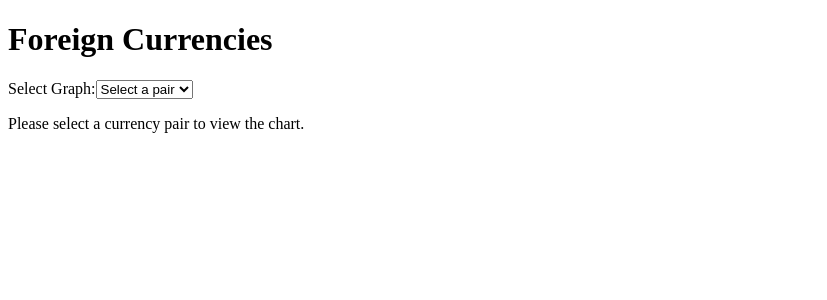
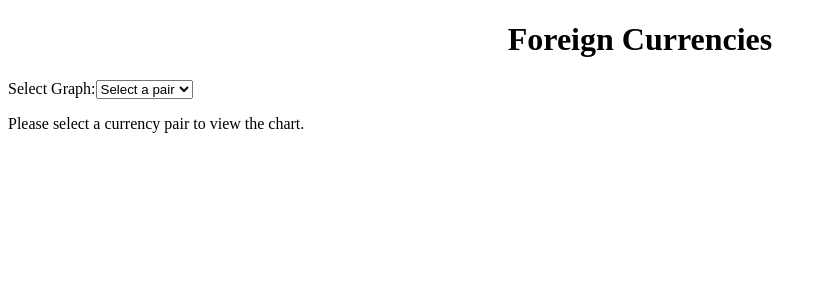
Before and after one commit to qmbartholomew/DA-Group2-Project3, an Angular app in the folder Project-3/frontend/Project-3/: page / in a window 1280 px wide. Shown: the top 300 px of the page, without its empty margins (0-827 px from the left). Built offline with nearby package versions, Linux system fonts and the light colour scheme.

Commit message:
little updates

```diff
--- a/Project-3/frontend/Project-3/angular.json
+++ b/Project-3/frontend/Project-3/angular.json
@@ -92,5 +92,8 @@
         }
       }
     }
+  },
+  "cli": {
+    "analytics": false
   }
 }
--- a/Project-3/frontend/Project-3/package.json
+++ b/Project-3/frontend/Project-3/package.json
@@ -25,7 +25,7 @@
   },
   "devDependencies": {
     "@angular-devkit/build-angular": "^19.2.5",
-    "@angular/cli": "^19.2.5",
+    "@angular/cli": "^19.2.6",
     "@angular/compiler-cli": "^19.2.0",
     "@types/jasmine": "~5.1.0",
     "@types/plotly.js-dist-min": "^2.3.4",
--- a/Project-3/frontend/Project-3/src/app/app.component.html
+++ b/Project-3/frontend/Project-3/src/app/app.component.html
@@ -1,3 +1,4 @@
-<h1>Foreign Currencies</h1>
+<!-- <h1>Foreign Currencies</h1> -->
+<h1 style="text-align: center;">Foreign Currencies</h1>
 
 <app-chart-display></app-chart-display>
```
Also changed, not shown: 1 other file (tests, documents, lock files or other folders).
